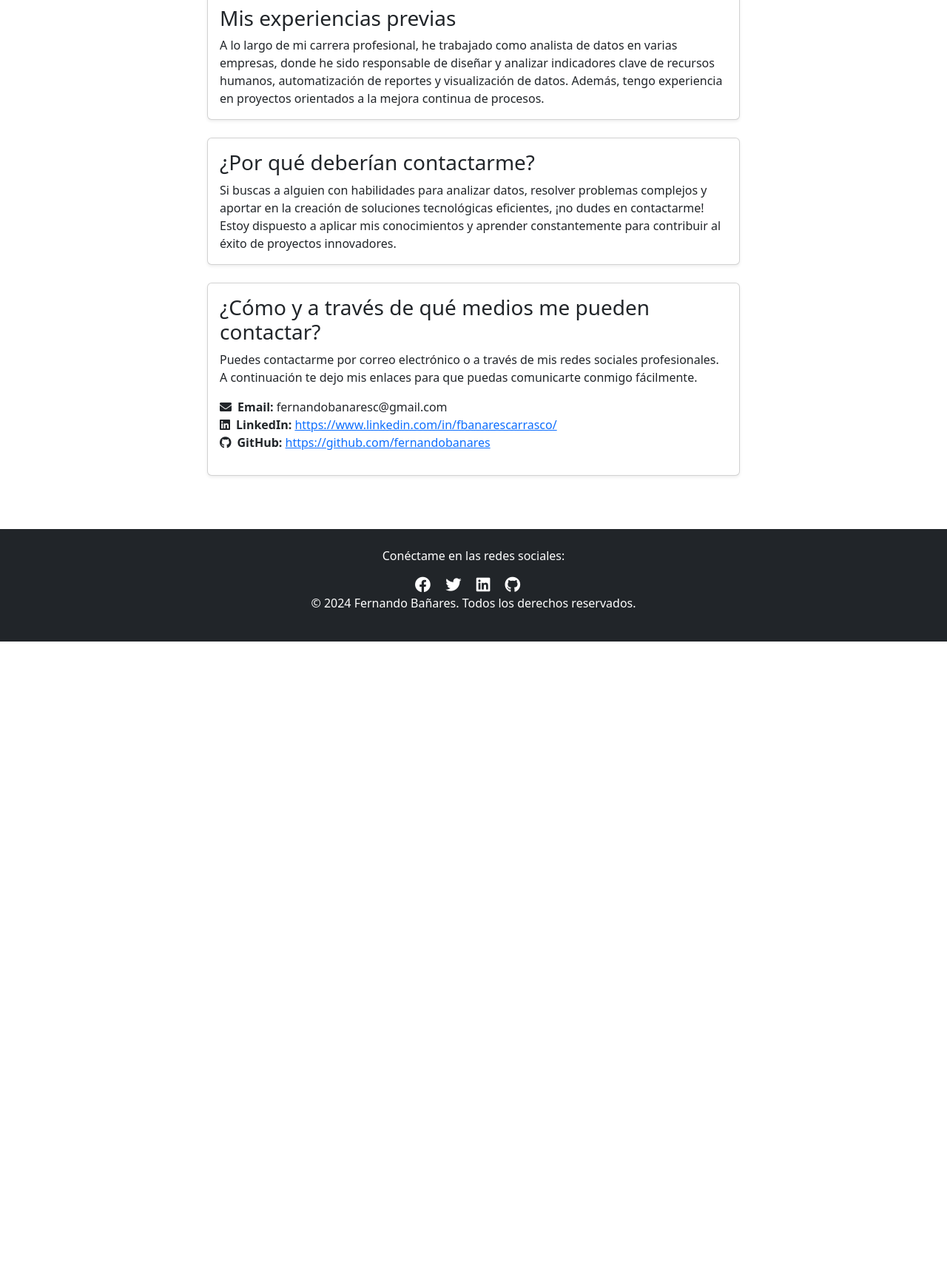
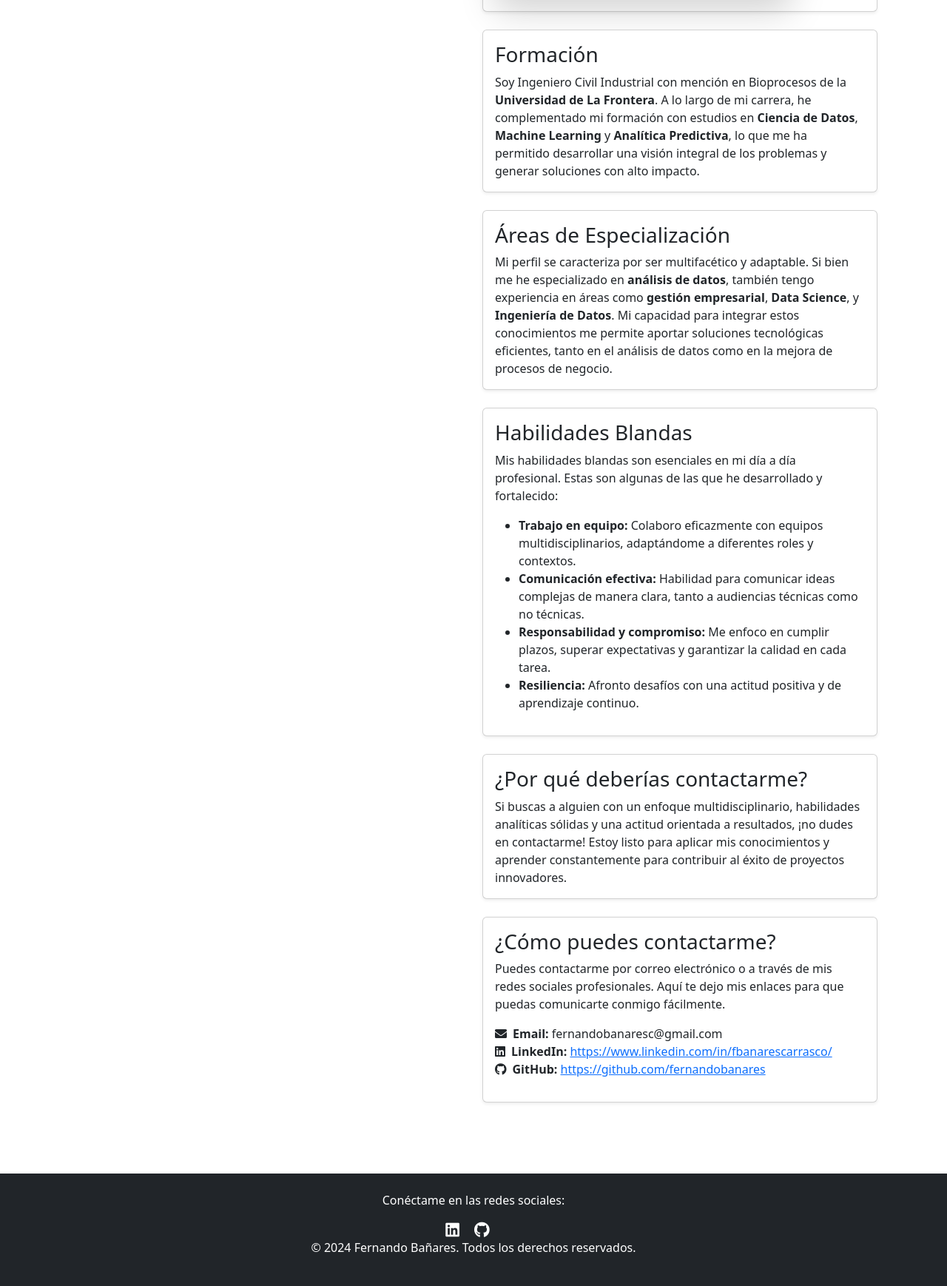
Before and after one commit to fernandobanares/portafolio1, a Django app: page /sobre-mi/ in a window 1280 px wide. Shown: the part 1075-2813 px from the top of the page at 74% size. Before the commit the page ends 1942 px from the top, so only its background shows below. Run offline with Django 5.2, Linux system fonts and the light colour scheme.

Commit message:
Se mejora pagina sobre_mi

```diff
--- a/templates/base.html
+++ b/templates/base.html
@@ -51,10 +51,8 @@
     <footer class="bg-dark text-white text-center py-4">
         <div class="container">
             <p>Conéctame en las redes sociales:</p>
-            <a href="#" class="text-white me-3"><i class="fab fa-facebook fa-lg"></i></a>
-            <a href="#" class="text-white me-3"><i class="fab fa-twitter fa-lg"></i></a>
-            <a href="#" class="text-white me-3"><i class="fab fa-linkedin fa-lg"></i></a>
-            <a href="#" class="text-white me-3"><i class="fab fa-github fa-lg"></i></a>
+            <a href="https://www.linkedin.com/in/fbanarescarrasco/" class="text-white me-3"><i class="fab fa-linkedin fa-lg"></i></a>
+            <a href="https://github.com/fernandobanares" class="text-white me-3"><i class="fab fa-github fa-lg"></i></a>
         </div>
         <div class="container">
             <p>© 2024 Fernando Bañares. Todos los derechos reservados.</p>
--- a/templates/sobre_mi.html
+++ b/templates/sobre_mi.html
@@ -6,73 +6,83 @@
 {% block content %}
 <div class="container my-5">
     <div class="row">
-        <!-- Columna de información personal -->
-        <div class="col-lg-8 offset-lg-2 col-md-12">
-            <h1 class="display-4 text-center mb-4">Sobre mí</h1>
-            <p class="lead text-center mb-5">
-                ¡Hola! Soy <strong>Fernando Bañares</strong>, un profesional con experiencia en análisis de datos, programación y desarrollo de proyectos tecnológicos.
-                Actualmente, estoy buscando nuevas oportunidades para crecer profesionalmente y aportar mis conocimientos en proyectos desafiantes.
-            </p>
+        <!-- Columna de información personal y fotos -->
+        <div class="col-lg-6 col-md-12 mb-4 text-center">
+            <img src="{% static 'images/fernando_banares.jpg' %}" class="img-fluid rounded-circle shadow-lg" alt="Fernando Bañares" style="max-width: 80%; height: auto;">
+            <h1 class="display-4 mt-4">Fernando Bañares</h1>
+            <p class="lead text-muted">Analista de Datos | Ingeniero Civil Industrial | Data Scientist</p>
+            <p class="text-muted">Resido en Villa Alemana, Chile. Soy un profesional multifacético, apasionado por la tecnología y el análisis de datos.</p>
+        </div>
 
+        <!-- Columna de texto -->
+        <div class="col-lg-6 col-md-12 mb-4">
             <div class="card shadow-sm mb-4">
                 <div class="card-body">
                     <h3 class="card-title">¿Quién soy?</h3>
                     <p class="card-text">
-                        Soy un apasionado por la tecnología y el análisis de datos. Me encanta resolver problemas complejos y encontrar soluciones mediante la programación y el análisis de grandes volúmenes de información.
+                        Soy Ingeniero Civil Industrial egresado de la Universidad de La Frontera con una sólida especialización en <strong>análisis de datos</strong>, <strong>Machine Learning</strong> y <strong>visualización de datos</strong>. Mi enfoque multifacético me ha permitido integrarme en distintas áreas como <strong>Data Science</strong>, <strong>Gestión</strong> y <strong>Ingeniería de Datos</strong>. Mi formación me ha permitido desarrollar soluciones complejas y escalables para diversas problemáticas, y estoy buscando oportunidades donde pueda aplicar mis habilidades analíticas, tecnológicas y de resolución de problemas.
                     </p>
                 </div>
             </div>
 
             <div class="card shadow-sm mb-4">
                 <div class="card-body">
-                    <h3 class="card-title">¿De dónde soy?</h3>
+                    <h3 class="card-title">Pasión por la Escalada</h3>
                     <p class="card-text">
-                        Soy de <strong>Chile</strong>, un país lleno de diversidad y oportunidades en el ámbito tecnológico. Actualmente vivo en Santiago, pero tengo la posibilidad de trabajar remotamente.
+                        La escalada ha sido una de mis pasiones más grandes. Este deporte me ha enseñado a ser disciplinado, a superar mis límites y a fijarme objetivos claros para alcanzarlos. Estos valores los he llevado conmigo al ámbito profesional, donde me esfuerzo por superar obstáculos y alcanzar el éxito en cada proyecto. Además, la escalada me ha permitido conocer amigos increíbles y visitar lugares hermosos, lo que me ha enriquecido tanto personal como profesionalmente. También ha sido fundamental para mejorar mis habilidades blandas como el trabajo en equipo, la comunicación efectiva y la resiliencia.
+                    </p>
+                    <img src="{% static 'images/escalada.jpg' %}" class="img-fluid rounded shadow-lg" alt="Escalada en roca" style="max-width: 100%; height: auto;">
+                </div>
+            </div>
+
+            <div class="card shadow-sm mb-4">
+                <div class="card-body">
+                    <h3 class="card-title">Formación</h3>
+                    <p class="card-text">
+                        Soy Ingeniero Civil Industrial con mención en Bioprocesos de la <strong>Universidad de La Frontera</strong>. A lo largo de mi carrera, he complementado mi formación con estudios en <strong>Ciencia de Datos</strong>, <strong>Machine Learning</strong> y <strong>Analítica Predictiva</strong>, lo que me ha permitido desarrollar una visión integral de los problemas y generar soluciones con alto impacto.
                     </p>
                 </div>
             </div>
 
             <div class="card shadow-sm mb-4">
                 <div class="card-body">
-                    <h3 class="card-title">¿A qué me dedico?</h3>
+                    <h3 class="card-title">Áreas de Especialización</h3>
                     <p class="card-text">
-                        Mi carrera profesional se centra en el análisis de datos y desarrollo de software. A través de proyectos y diversas experiencias laborales, he adquirido habilidades en programación, análisis estadístico, y visualización de datos.
+                        Mi perfil se caracteriza por ser multifacético y adaptable. Si bien me he especializado en <strong>análisis de datos</strong>, también tengo experiencia en áreas como <strong>gestión empresarial</strong>, <strong>Data Science</strong>, y <strong>Ingeniería de Datos</strong>. Mi capacidad para integrar estos conocimientos me permite aportar soluciones tecnológicas eficientes, tanto en el análisis de datos como en la mejora de procesos de negocio.
+                    </p>
+                </div>
+            </div>
+
+            <!-- Habilidades Blandas -->
+            <div class="card shadow-sm mb-4">
+                <div class="card-body">
+                    <h3 class="card-title">Habilidades Blandas</h3>
+                    <p class="card-text">
+                        Mis habilidades blandas son esenciales en mi día a día profesional. Estas son algunas de las que he desarrollado y fortalecido:
+                    </p>
+                    <ul>
+                        <li><strong>Trabajo en equipo:</strong> Colaboro eficazmente con equipos multidisciplinarios, adaptándome a diferentes roles y contextos.</li>
+                        <li><strong>Comunicación efectiva:</strong> Habilidad para comunicar ideas complejas de manera clara, tanto a audiencias técnicas como no técnicas.</li>
+                        <li><strong>Responsabilidad y compromiso:</strong> Me enfoco en cumplir plazos, superar expectativas y garantizar la calidad en cada tarea.</li>
+                        <li><strong>Resiliencia:</strong> Afronto desafíos con una actitud positiva y de aprendizaje continuo.</li>
+                    </ul>
+                </div>
+            </div>
+
+            <div class="card shadow-sm mb-4">
+                <div class="card-body">
+                    <h3 class="card-title">¿Por qué deberías contactarme?</h3>
+                    <p class="card-text">
+                        Si buscas a alguien con un enfoque multidisciplinario, habilidades analíticas sólidas y una actitud orientada a resultados, ¡no dudes en contactarme! Estoy listo para aplicar mis conocimientos y aprender constantemente para contribuir al éxito de proyectos innovadores.
                     </p>
                 </div>
             </div>
 
             <div class="card shadow-sm mb-4">
                 <div class="card-body">
-                    <h3 class="card-title">Mi formación</h3>
+                    <h3 class="card-title">¿Cómo puedes contactarme?</h3>
                     <p class="card-text">
-                        Soy Ingeniero Civil Industrial, con mención en Bioprocesos, de la Universidad de La Frontera. A lo largo de mi carrera he complementado mi formación con estudios en Ciencia de Datos, Machine Learning y Análisis Predictivo.
-                    </p>
-                </div>
-            </div>
-
-            <div class="card shadow-sm mb-4">
-                <div class="card-body">
-                    <h3 class="card-title">Mis experiencias previas</h3>
-                    <p class="card-text">
-                        A lo largo de mi carrera profesional, he trabajado como analista de datos en varias empresas, donde he sido responsable de diseñar y analizar indicadores clave de recursos humanos, automatización de reportes y visualización de datos. Además, tengo experiencia en proyectos orientados a la mejora continua de procesos.
-                    </p>
-                </div>
-            </div>
-
-            <div class="card shadow-sm mb-4">
-                <div class="card-body">
-                    <h3 class="card-title">¿Por qué deberían contactarme?</h3>
-                    <p class="card-text">
-                        Si buscas a alguien con habilidades para analizar datos, resolver problemas complejos y aportar en la creación de soluciones tecnológicas eficientes, ¡no dudes en contactarme! Estoy dispuesto a aplicar mis conocimientos y aprender constantemente para contribuir al éxito de proyectos innovadores.
-                    </p>
-                </div>
-            </div>
-
-            <div class="card shadow-sm mb-4">
-                <div class="card-body">
-                    <h3 class="card-title">¿Cómo y a través de qué medios me pueden contactar?</h3>
-                    <p class="card-text">
-                        Puedes contactarme por correo electrónico o a través de mis redes sociales profesionales. A continuación te dejo mis enlaces para que puedas comunicarte conmigo fácilmente.
+                        Puedes contactarme por correo electrónico o a través de mis redes sociales profesionales. Aquí te dejo mis enlaces para que puedas comunicarte conmigo fácilmente.
                     </p>
                     <ul class="list-unstyled">
                         <li><i class="fas fa-envelope me-2"></i><strong>Email:</strong> fernandobanaresc@gmail.com</li>
```
Also changed, not shown: static/images/fernando_banares.jpg.jpeg (added).
